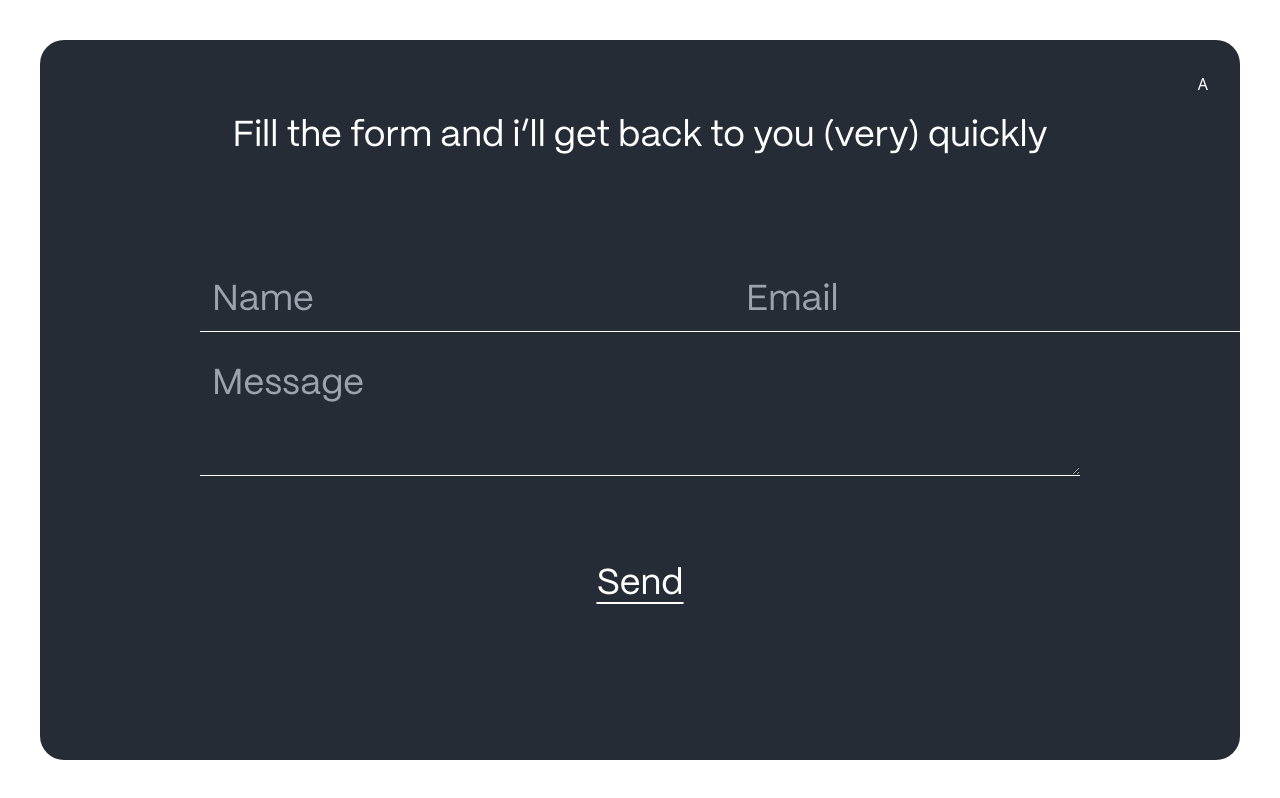
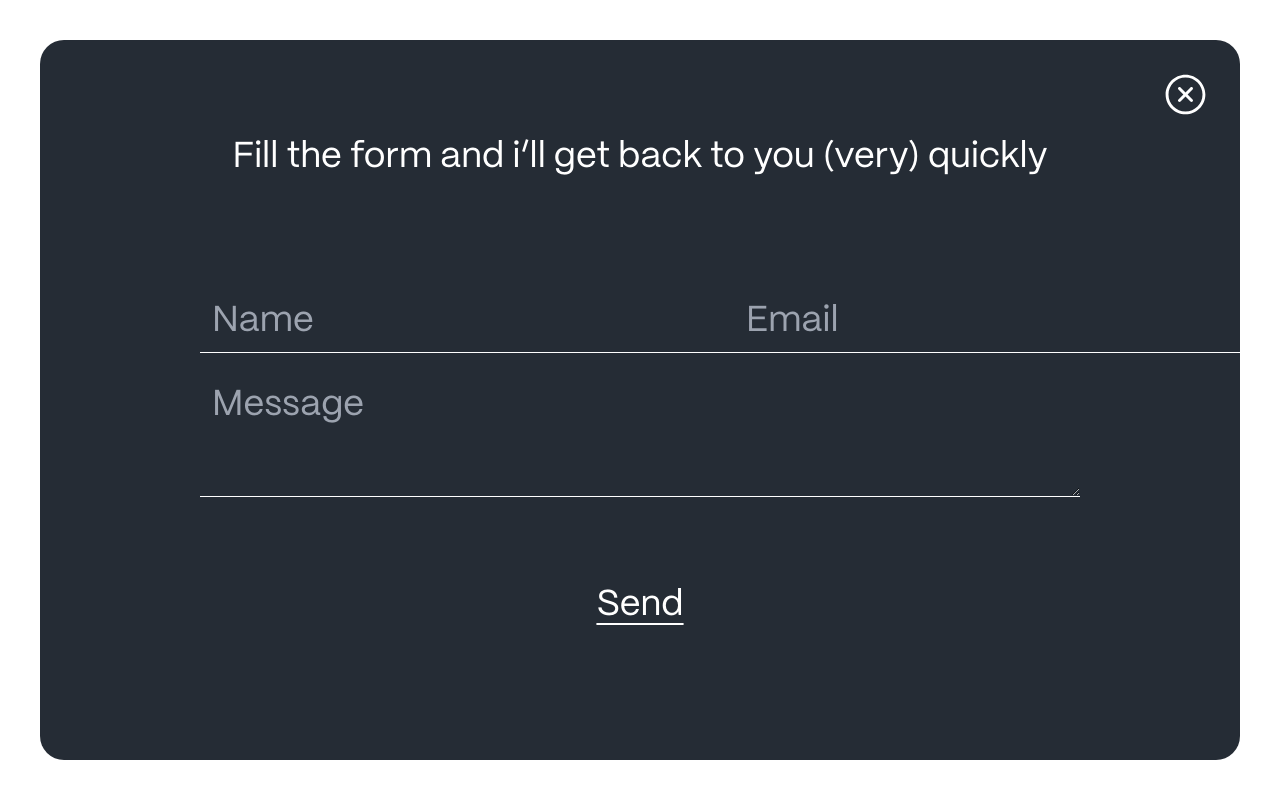
Before and after one commit to aman-prajapati05/Portfolio, a Next.js app: page /Contact in a window 1280 px wide. Built offline with nearby package versions, Linux system fonts and the light colour scheme.

Commit message:
added cross

```diff
--- a/src/app/components/Contact.jsx
+++ b/src/app/components/Contact.jsx
@@ -2,6 +2,10 @@
 
 import { PPmori } from "../../../public/fonts/fonts"
 import toast,{Toaster} from "react-hot-toast";
+import { RxCrossCircled } from "react-icons/rx";
+import { motion } from "framer-motion";
+import Link from "next/link";
+import '../globals.css'
 
 
 
@@ -36,11 +40,16 @@ import toast,{Toaster} from "react-hot-toast";
 
     return (
         <>
-        <div className="w-screen h-screen md:p-10 p-5">
+        <motion.div
+        initial={{ opacity: 0, y: '-100vh' }}
+        animate={{ opacity: 1, y: 0 }}
+        exit={{ opacity: 0, y: '-100vh' }}
+        transition={{ duration: 0.5, ease: 'easeIn' }}
+        className="w-screen h-screen md:p-10 p-5">
             <Toaster/>
             <div className="bg-[#252C35] w-full h-full rounded-3xl ">
-                <div className="flex  justify-between md:justify-end text-white px-8 pt-8">
-                    A
+                <div className="flex justify-center md:justify-end text-white  px-8 pt-8">
+                <Link href='/'><RxCrossCircled size={45} className="rotate-on-hover" /></Link>
                     </div>
                 <div className={`${PPmori.className} flex text-white justify-center md:pt-5 pt-28 md:text-4xl text-3xl px-4 font-medium`}>
                         Fill the form and i’ll get back to you (very) quickly
@@ -57,7 +66,7 @@ import toast,{Toaster} from "react-hot-toast";
                 </div>
 
             </div>
-        </div>
+        </motion.div>
         </>
     )
 }
```
